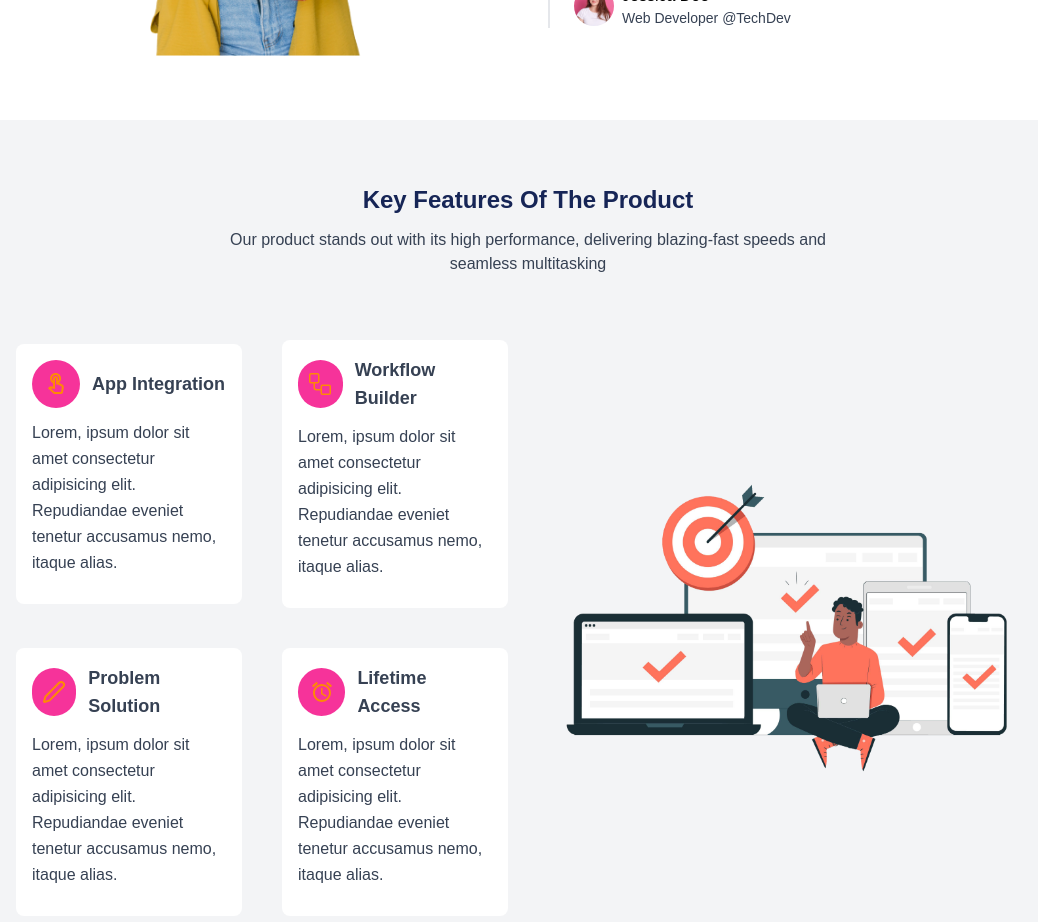
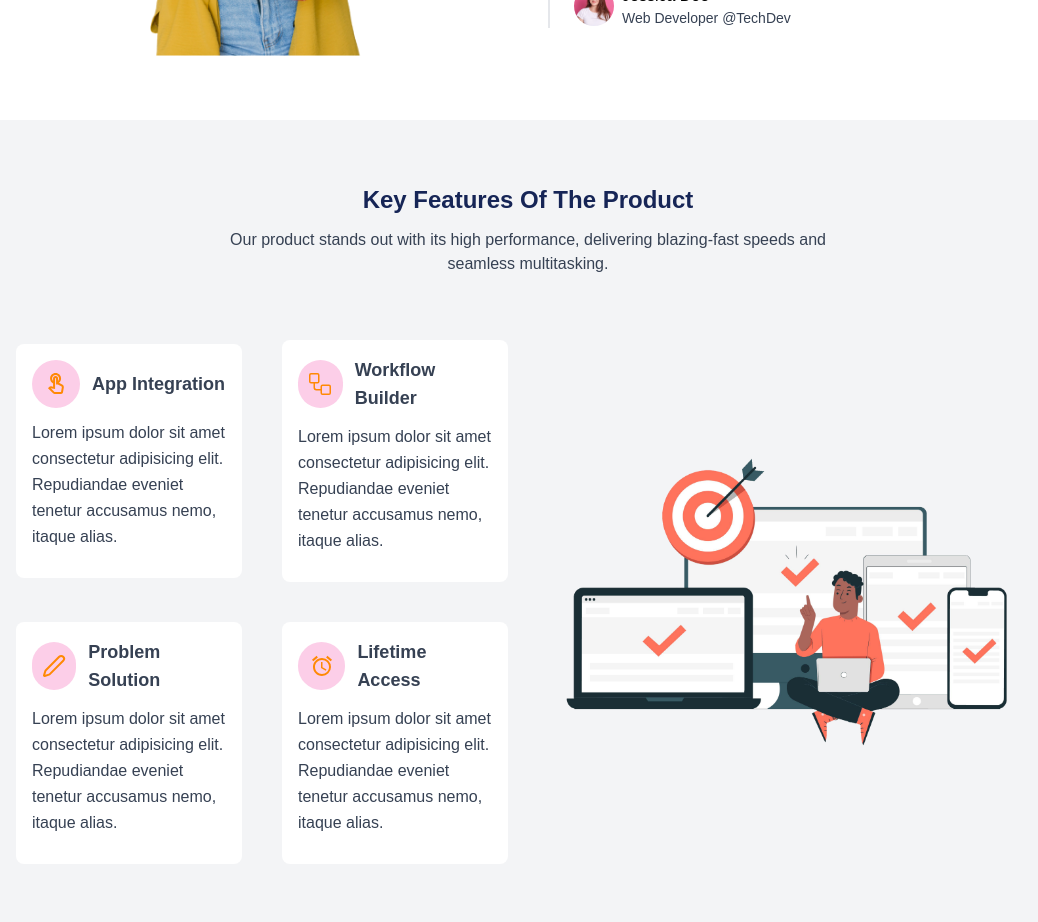
Before and after one commit to mohammadsalameen/TechDev, a Next.js app: page / in a window 1280 px wide. Shown: the part 1300-2222 px from the top of the page, without its empty margins (112-1150 px from the left). Built offline with nearby package versions, Linux system fonts and the light colour scheme; a web font is replaced by a local one.

Commit message:
enhance responsive feature section, add a reusable component and handle it (clean code)

```diff
--- /dev/null
+++ b/components/helper/FeatureBox.tsx
@@ -0,0 +1,23 @@
+import { ElementType } from "react";
+
+interface IProps{
+    icon : ElementType,
+    title : string,
+    description : string
+}
+const FeatureBox = ({ icon: Icon, title, description } : IProps) => {
+    return (
+      <div className="bg-white p-4 rounded-lg">
+        <div className="flex items-center space-x-3">
+          {/* Icon */}
+          <div className="w-12 h-12 rounded-3xl flex items-center justify-center bg-pink-200 bg-opacity-20">
+            <Icon className="w-6 h-6 text-orange-400" />
+          </div>
+          {/* Heading */}
+          <h1 className="text-lg font-bold text-gray-700">{title}</h1>
+        </div>
+        <p className="mt-3 mb-3 text-gray-700 leading-relaxed">{description}</p>
+      </div>
+    );
+  };
+  export default FeatureBox
--- a/components/home/feature/Feature.tsx
+++ b/components/home/feature/Feature.tsx
@@ -1,81 +1,39 @@
 import React from 'react'
-import { GoWorkflow } from 'react-icons/go'
-import { LuPen } from 'react-icons/lu'
-import { MdAccessAlarm, MdOutlineTouchApp } from 'react-icons/md'
 import Image from 'next/image'
+import FeatureBox from '@/components/helper/FeatureBox'
+import { features1 } from '@/constants/constant';
 
 const Feature = () => {
     return (
-    <div className='bg-gray-100 pt-16 pb-16 '>
+      <div className="bg-gray-100 pt-16 pb-16">
+        {/* Title and Description */}
         <div>
-        <h1 className='text-center text-2xl text-blue-950 font-bold '>Key Features Of The Product</h1>
-        <p className='mt-3 font-medium text-center text-gray-700 w-[90%] mx-auto sm:w-[70%] md:w-[50%]'>
-        Our product stands out with its high performance, delivering blazing-fast speeds and seamless multitasking
+          <h1 className="text-center text-2xl text-blue-950 font-bold">Key Features Of The Product</h1>
+          <p className="mt-3 font-medium text-center text-gray-700 w-[90%] mx-auto sm:w-[70%] md:w-[50%]">
+            Our product stands out with its high performance, delivering blazing-fast speeds and seamless multitasking.
           </p>
         </div>
-      {/* Main grid  */}
-      <div className='w-[80%] mx-auto mt-16 grid grid-cols-1 lg:grid-cols-2 gap-10 items-center'>
-        {/* Inner grid  */}
-        <div className='grid grid-cols-1 md:grid-cols-2 gap-10 items-center'>
-            {/* First Box  */}
-            <div className='bg-white p-4 rounded-lg'>
-                <div className='flex items-center space-x-3'>
-                    {/* icon  */}
-                    <div className='w-12 h-12 rounded-3xl flex items-center justify-center bg-pink-500 bg-opacity-20 '>
-                        <MdOutlineTouchApp className = 'w-6 h-6 text-orange-400 '/>
+
+        {/* Main Grid */}
+        <div className="w-[80%] mx-auto mt-16 grid grid-cols-1 lg:grid-cols-2 gap-10 items-center">
+          {/* Features Grid */}
+          <div className="grid grid-cols-1 md:grid-cols-2 gap-10 items-center">
+            {features1.map((feature, index) => (
+              <FeatureBox
+                key={index}
+                icon={feature.icon}
+                title={feature.title}
+                description={feature.description}
+              />
+            ))}
           </div>
-                    {/* Heading  */}
-                    <h1 className='text-lg font-bold text-gray-700'>App Integration</h1>
-                </div>
-                <p className='mt-3 mb-3 text-gray-700 leading-relaxed'  >Lorem, ipsum dolor sit amet consectetur adipisicing elit. Repudiandae eveniet tenetur accusamus nemo, itaque alias.</p>
-            </div>
-
-             {/* second Box  */}
-             <div className='bg-white p-4 rounded-lg'>
-                <div className='flex items-center space-x-3'>
-                    {/* icon  */}
-                    <div className='w-12 h-12 rounded-3xl flex items-center justify-center bg-pink-500 bg-opacity-20 '>
-                        <GoWorkflow className = 'w-6 h-6 text-orange-400 '/>
-                    </div>
-                    {/* Heading  */}
-                    <h1 className='text-lg font-bold text-gray-700'>Workflow Builder</h1>
-                </div>
-                <p className='mt-3 mb-3 text-gray-700 leading-relaxed'  >Lorem, ipsum dolor sit amet consectetur adipisicing elit. Repudiandae eveniet tenetur accusamus nemo, itaque alias.</p>
-            </div>
-
-             {/* Third Box  */}
-             <div className='bg-white p-4 rounded-lg'>
-                <div className='flex items-center space-x-3'>
-                    {/* icon  */}
-                    <div className='w-12 h-12 rounded-3xl flex items-center justify-center bg-pink-500 bg-opacity-20 '>
-                        <LuPen className = 'w-6 h-6 text-orange-400 '/>
-                    </div>
-                    {/* Heading  */}
-                    <h1 className='text-lg font-bold text-gray-700'>Problem Solution</h1>
-                </div>
-                <p className='mt-3 mb-3 text-gray-700 leading-relaxed'  >Lorem, ipsum dolor sit amet consectetur adipisicing elit. Repudiandae eveniet tenetur accusamus nemo, itaque alias.</p>
-            </div>
-
-             {/* Fourth Box  */}
-             <div className='bg-white p-4 rounded-lg'>
-                <div className='flex items-center space-x-3'>
-                    {/* icon  */}
-                    <div className='w-12 h-12 rounded-3xl flex items-center justify-center bg-pink-500 bg-opacity-20 '>
-                        <MdAccessAlarm className = 'w-6 h-6 text-orange-400 '/>
-                    </div>
-                    {/* Heading  */}
-                    <h1 className='text-lg font-bold text-gray-700'>Lifetime Access</h1>
-                </div>
-                <p className='mt-3 mb-3 text-gray-700 leading-relaxed'  >Lorem, ipsum dolor sit amet consectetur adipisicing elit. Repudiandae eveniet tenetur accusamus nemo, itaque alias.</p>
-            </div>
-        </div>
-        {/* Image Content  */}
+          {/* Image Content */}
           <div>
-            <Image src = '/images/f1.png' alt = 'feature' width={700} height={700}/>
+            <Image src="/images/f1.png" alt="feature" width={700} height={700} />
           </div>
         </div>
       </div>
-  )
+    );
   }
 
-export default Feature
+  export default Feature;
--- a/constants/constant.ts
+++ b/constants/constant.ts
@@ -1,3 +1,7 @@
+import { GoWorkflow } from "react-icons/go";
+import { LuPen } from "react-icons/lu";
+import { MdAccessAlarm, MdOutlineTouchApp } from "react-icons/md";
+
 export const navLinks = [
     {
         id : 1,
@@ -37,3 +41,30 @@ export const navLinks = [
 
 
 ]
+
+export const features1 = [
+    {
+      icon: MdOutlineTouchApp,
+      title: "App Integration",
+      description:
+        "Lorem ipsum dolor sit amet consectetur adipisicing elit. Repudiandae eveniet tenetur accusamus nemo, itaque alias.",
+    },
+    {
+      icon: GoWorkflow,
+      title: "Workflow Builder",
+      description:
+        "Lorem ipsum dolor sit amet consectetur adipisicing elit. Repudiandae eveniet tenetur accusamus nemo, itaque alias.",
+    },
+    {
+      icon: LuPen,
+      title: "Problem Solution",
+      description:
+        "Lorem ipsum dolor sit amet consectetur adipisicing elit. Repudiandae eveniet tenetur accusamus nemo, itaque alias.",
+    },
+    {
+      icon: MdAccessAlarm,
+      title: "Lifetime Access",
+      description:
+        "Lorem ipsum dolor sit amet consectetur adipisicing elit. Repudiandae eveniet tenetur accusamus nemo, itaque alias.",
+    },
+  ];
```
Lines whose indentation alone changed are shown as unchanged.
